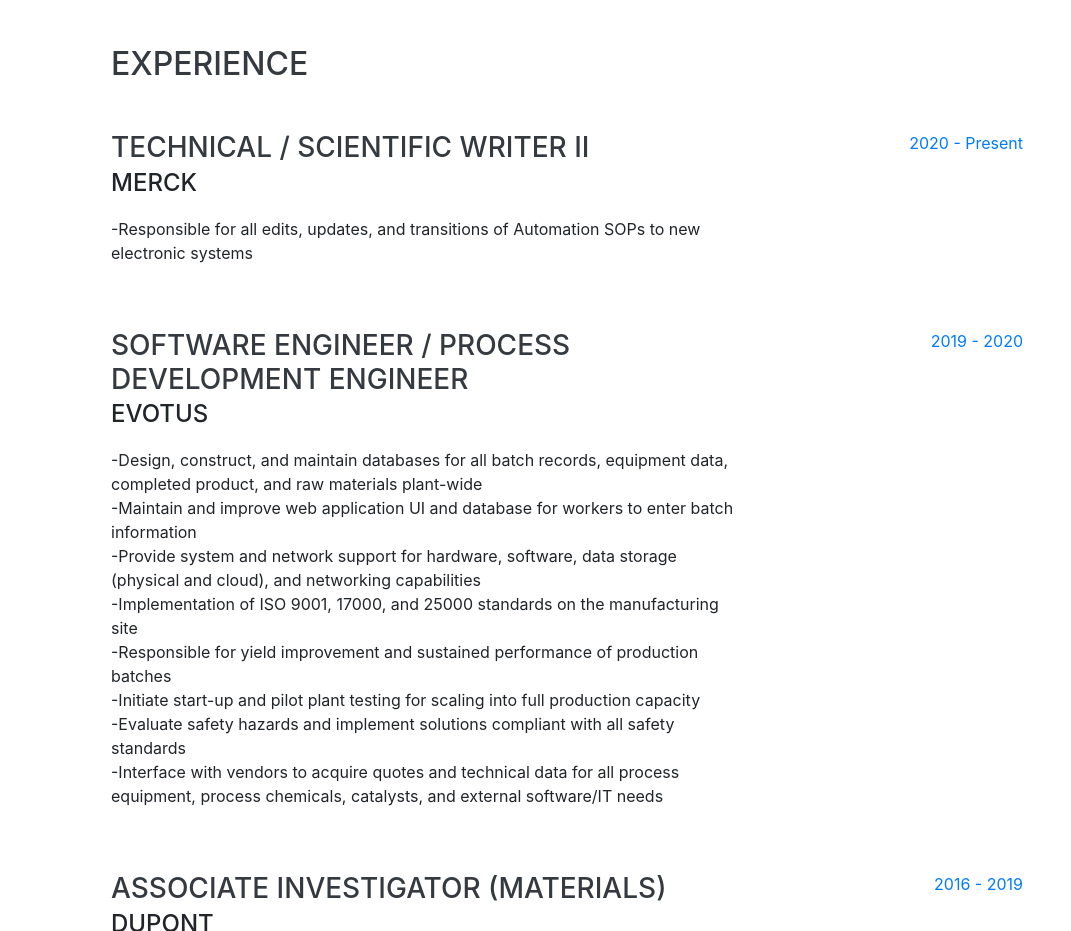
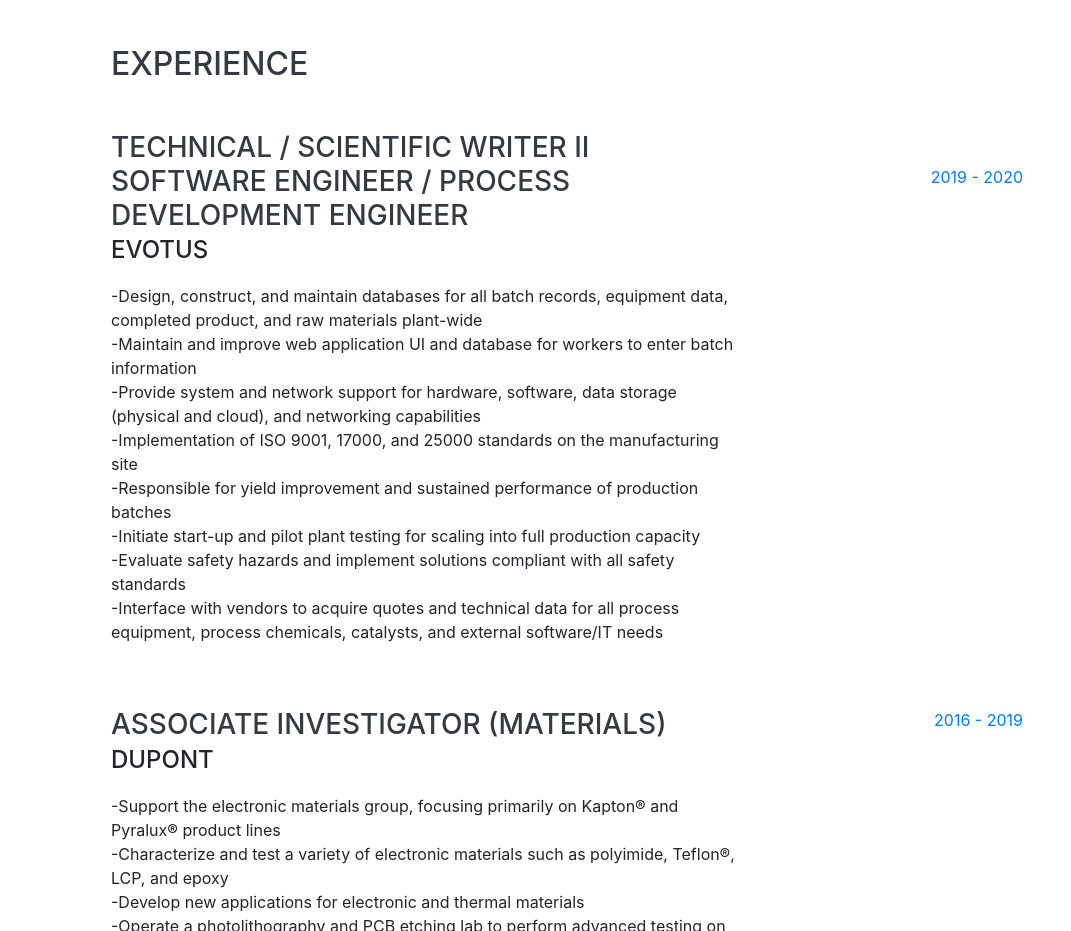
Before and after one commit to robertmoore40/portfolio, a website with bundled scripts: page index.html in a window 1280 px wide. Shown: the part 804-1735 px from the top of the page, without its empty margins (209-1280 px from the left). Built offline with nearby package versions, Linux system fonts and the light colour scheme; a web font is replaced by a local one.

Commit message:
changed dates

```diff
--- a/index.html
+++ b/index.html
@@ -92,14 +92,6 @@
         <div class="resume-item d-flex flex-column flex-md-row justify-content-between mb-5">
           <div class="resume-content">
             <h3 class="mb-0">Technical / Scientific Writer II</h3>
-            <div class="subheading mb-3">Merck</div>
-            <p>-Responsible for all edits, updates, and transitions of Automation SOPs to new electronic systems
-<br>
-          </div>
-          <div class="resume-date text-md-right">
-            <span class="text-primary">2020 - Present</span>
-          </div>
-        </div>
         <div class="resume-item d-flex flex-column flex-md-row justify-content-between mb-5">
           <div class="resume-content">
             <h3 class="mb-0">Software Engineer / Process Development Engineer</h3>
```
